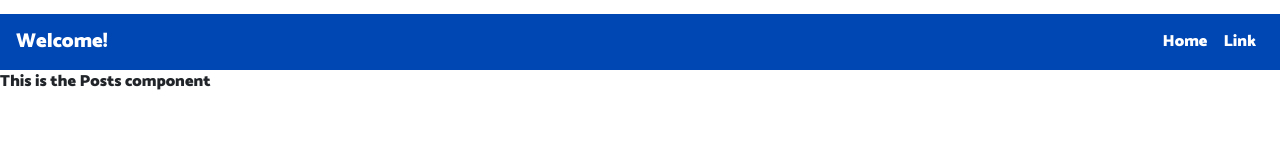
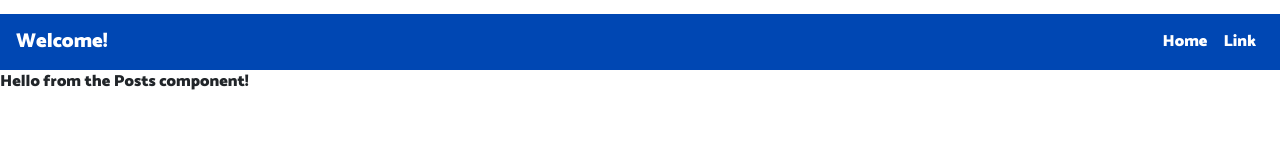
Before and after one commit to jurgenstevens/mumblr, a React (Create React App) app in the folder mumblr/: page / in a window 1280 px wide. Shown: the part 226-386 px from the top of the page. Built offline with nearby package versions, Linux system fonts and the light colour scheme.

Commit message:
Imported Router from react-router-dom in index.js. Added as S36.

```diff
--- a/mumblr/src/App.js
+++ b/mumblr/src/App.js
@@ -28,3 +28,4 @@ export default App;
 // S27: Make sure Navbar is imported then write/insert it below the header.
 // S30: Once Navbar is in place, create the Footer.js component in layouts.
 // S34: Create Posts.js under Components directory and import it in App.js
+// S36: To route to the Posts component we will import Router from react-router-dom in index.js
--- a/mumblr/src/components/Posts.js
+++ b/mumblr/src/components/Posts.js
@@ -2,7 +2,7 @@ import React from "react";
 // S35: Within app directory (In this case mumblr) install "axios" and "react-router-dom" in terminal
 
 const Posts = () => {
-  return <div>This is the Posts component</div>;
+  return <div>Hello from the Posts component!</div>;
 };
 
 export default Posts;
--- a/mumblr/src/index.js
+++ b/mumblr/src/index.js
@@ -1,5 +1,7 @@
 import React from "react";
 import ReactDOM from "react-dom";
+// S36: Imported below
+import { BrowserRouter as Router } from "react-router-dom";
 import App from "./App";
 import * as serviceWorker from "./serviceWorker";
 
```
